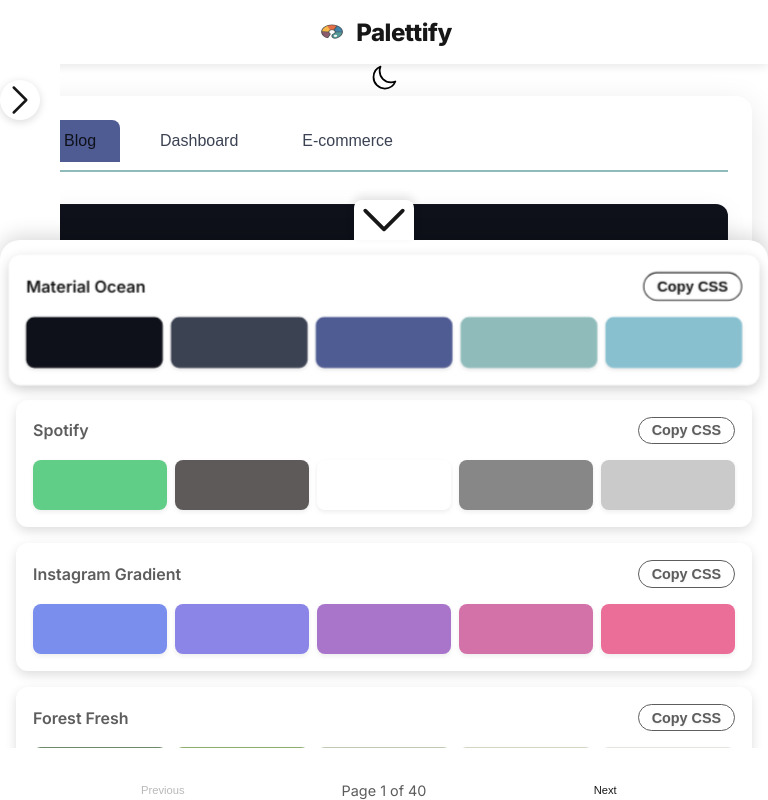
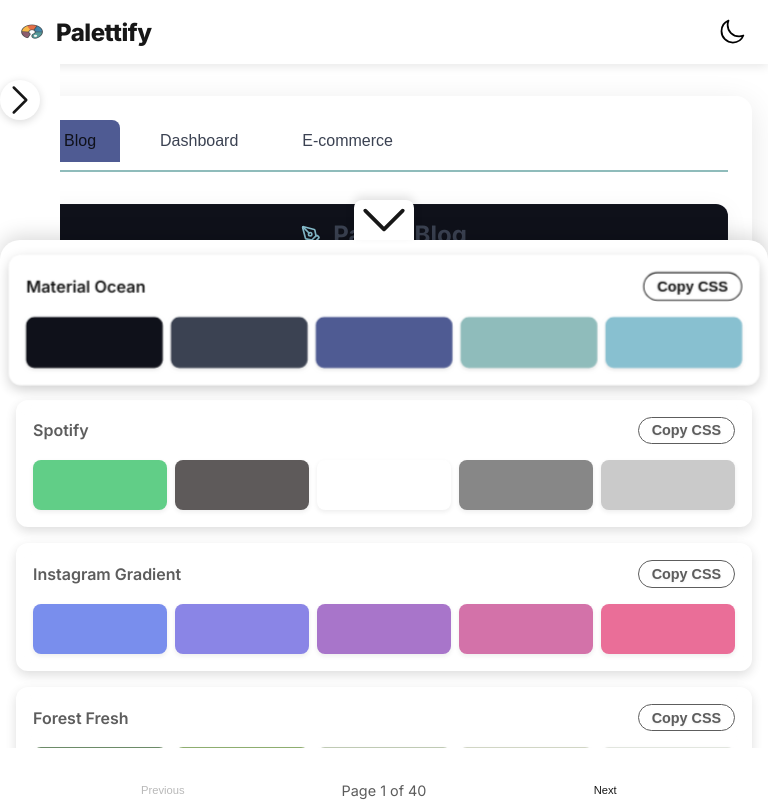
Before and after one commit to KevinReyhanW/palettify, a Next.js app: page / in a window 768 px wide. Built offline with nearby package versions, Linux system fonts and the light colour scheme.

Commit message:
fix styling in blog preview

```diff
--- a/src/components/Header.css
+++ b/src/components/Header.css
@@ -15,9 +15,15 @@
   justify-content: space-between;
   align-items: center;
   height: 100%;
-  padding: 0 2rem;
+  padding: 0 1rem;
   width: 100%;
   margin: 0 auto;
+}
+
+@media (min-width: 640px) {
+  .header-content {
+    padding: 0 2rem;
+  }
 }
 
 .header-left {
@@ -37,24 +43,7 @@
   margin: 0;
 }
 
-/* .create-palette-btn {
-  background-color: #3b82f6;
-  color: white;
-  border: none;
-  padding: 0.75rem 1.5rem;
-  border-radius: 0.5rem;
-  font-weight: 600;
-  cursor: pointer;
-  transition: all 0.2s ease;
-  font-size: 1rem;
-  box-shadow: 0 2px 4px rgba(59, 130, 246, 0.3);
-}
 
-.create-palette-btn:hover {
-  transform: translateY(-1px);
-  box-shadow: 0 4px 6px rgba(59, 130, 246, 0.4);
-  background-color: #2563eb;
-} */
 
 .theme-toggle {
   background: none;
--- a/src/components/WebPreview.css
+++ b/src/components/WebPreview.css
@@ -13,22 +13,34 @@
 
 .preview-tabs {
   display: flex;
-  gap: 1rem;
+  gap: 0.5rem;
   margin-bottom: 2rem;
   border-bottom: 2px solid var(--secondary-color);
   padding-bottom: 0.5rem;
+  flex-wrap: wrap;
 }
 
 .preview-tab {
-  padding: 0.75rem 1.5rem;
+  padding: 0.5rem 1rem;
   border: none;
   background: transparent;
   color: var(--foreground-color);
   cursor: pointer;
-  font-size: 1rem;
+  font-size: 0.875rem;
   font-weight: 500;
   border-radius: 8px 8px 0 0;
   transition: all 0.2s ease;
+}
+
+@media (min-width: 640px) {
+  .preview-tabs {
+    gap: 1rem;
+  }
+
+  .preview-tab {
+    padding: 0.75rem 1.5rem;
+    font-size: 1rem;
+  }
 }
 
 .preview-tab:hover {
--- a/src/components/previews/ModernBlog.css
+++ b/src/components/previews/ModernBlog.css
@@ -26,7 +26,7 @@
   border-bottom: 1px solid color-mix(in srgb, var(--foreground-color) 10%, transparent);
 }
 
-.header-content {
+.blog-header-content {
   max-width: 1200px;
   margin: 0 auto;
   padding: 0 1.5rem;
@@ -86,7 +86,7 @@
 
 /* Hero section */
 .hero-section {
-  padding: 3rem 1.5rem;
+  padding: 2rem 1rem;
   text-align: center;
 }
 
@@ -97,6 +97,17 @@
   flex-direction: column;
   align-items: center;
   gap: 1rem;
+  padding: 0 1rem;
+}
+
+@media (min-width: 640px) {
+  .hero-section {
+    padding: 3rem 1.5rem;
+  }
+
+  .hero-content {
+    padding: 0;
+  }
 }
 
 .hero-title {
@@ -326,14 +337,37 @@
     font-size: 1rem;
   }
 
-  .header-content {
+  .blog-header {
+    padding: 0.75rem 0;
+  }
+
+  .blog-header-content {
     flex-direction: column;
-    gap: 1rem;
-    padding: 1rem;
+    gap: 0.75rem;
+    padding: 0 1rem;
+    text-align: center;
+    width: 100%;
+  }
+
+  .logo {
+    justify-content: center;
+    width: 100%;
   }
 
   .nav-links {
-    gap: 1rem;
+    width: 100%;
+    justify-content: space-around;
+    gap: 0.5rem;
+  }
+
+  .nav-links li {
+    flex-direction: column;
+    gap: 0.25rem;
+    font-size: 0.85rem;
+  }
+
+  .nav-links li.active::after {
+    bottom: -6px;
   }
 
   .about-meta {
@@ -359,4 +393,15 @@
   .article-item {
     padding: 1.25rem;
   }
+  .blog-header-content {
+    padding: 0 0.75rem;
+  }
+
+  .logo {
+    font-size: 1.25rem;
+  }
+
+  .nav-links li span {
+    font-size: 0.75rem;
+  }
 }
--- a/src/components/previews/ModernBlog.tsx
+++ b/src/components/previews/ModernBlog.tsx
@@ -15,7 +15,7 @@
   return (
     <div className="modern-blog">
       <header className="blog-header">
-        <div className="header-content">
+        <div className="blog-header-content">
           <div className="logo">
             <PenTool size={20} color="var(--accent-color)" />
             <span>PaletteBlog</span>
```
